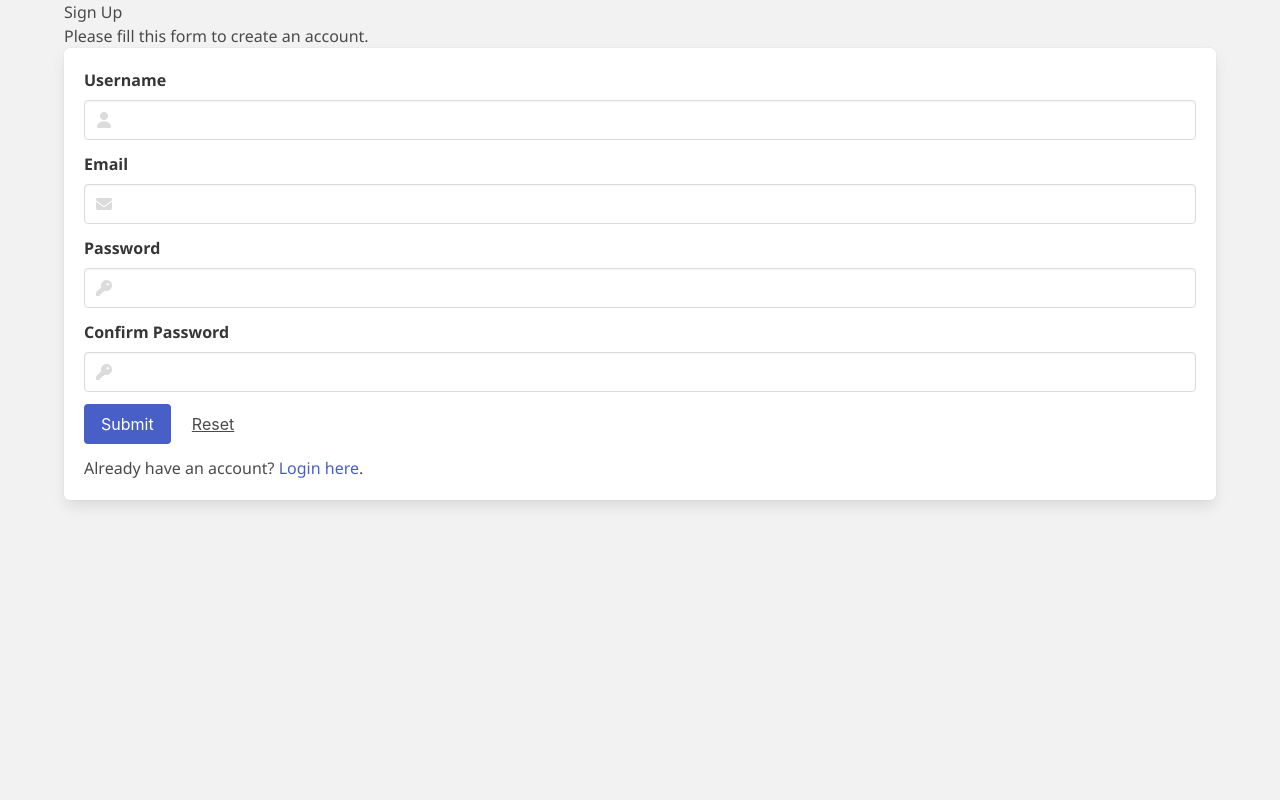
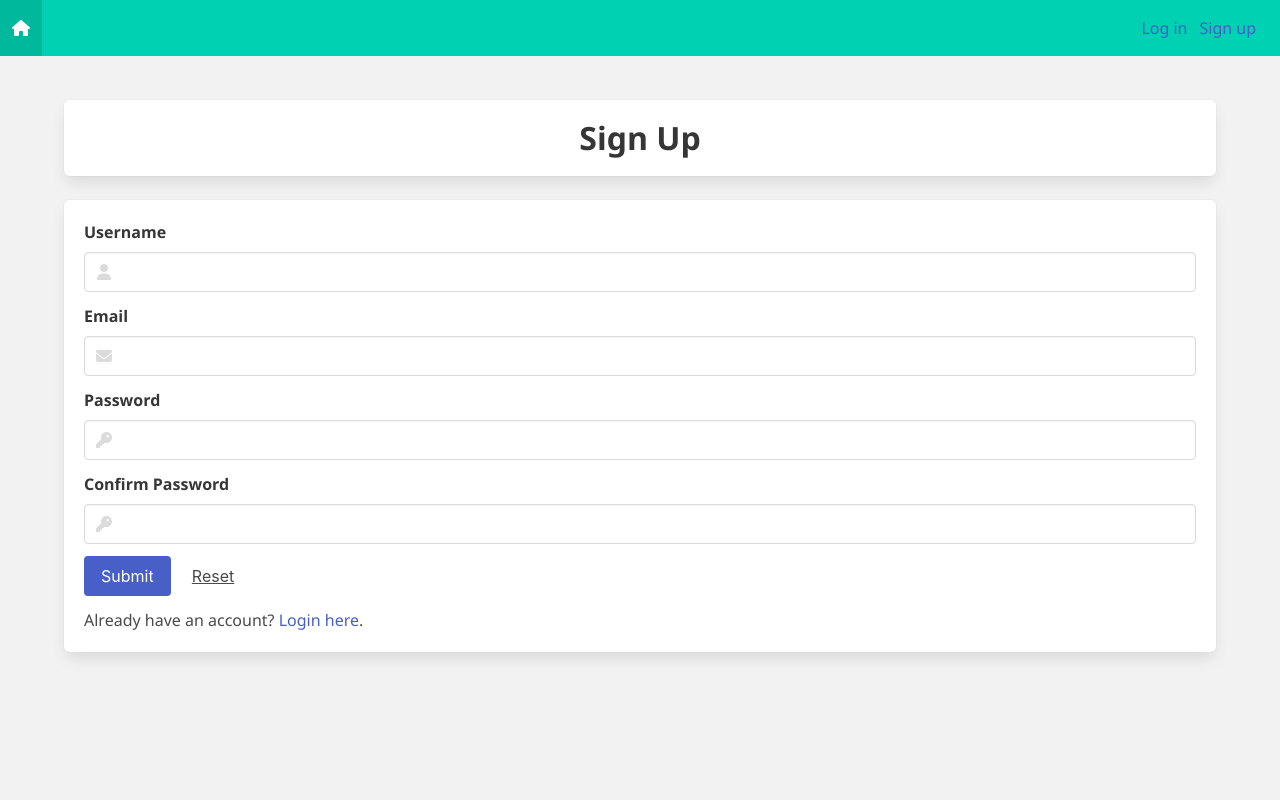
Before and after one commit to Segolene-Alquier/camagru, a PHP site: page /camagru/users/create_user.php in a window 1280 px wide. Run offline with PHP 8.4, Linux system fonts and the light colour scheme; some libraries are stand-ins or nearby versions.

Commit message:
struggling with form css

```diff
--- a/camagru.css
+++ b/camagru.css
@@ -7,56 +7,31 @@ body{
 	height: 100vh;;
 	margin: 0;
 	padding: 0;
+	/* margin-top: 150px; */
 }
 
 /* HEADER */
 
-.nav-wrap {
-	background-color: #7573EE;
-	height: 8vh;
-	min-height: 80px;
-	width: 100%;
-	display: flex;
-	flex-direction: row;
-	justify-content: space-between;
-}
-.home-link {
-	margin-top: auto;
-	margin-bottom: auto;
-	margin-left: 25px;
-}
-.home-link a {
-	color: white;
-	margin: auto;
-	font-size: 30px;
-}
-.home-link a:hover {
-	color:#fbc02d;
-}
-.log-section{
-	position: absolute;
-	right: 10px;
-	display: flex;
-	flex-direction: row;
-	width: 20vw;
-	min-width: 180px;
-	max-width: 250px;
-	height: 8vh;
-	min-height: 80px;
-	justify-content: space-evenly;
-	align-items: center;
-	margin-top: auto;
-	margin-bottom: auto;
-}
-.log-section a {
-	color: white;
-}
-.log-section a:hover {
-	color: #fbc02d;
-}
-/* .wrapper{
+
+.wrapper{
 	display: flex;
 	flex-direction: row;
 	width:100%;
 	height: 100vh;
-} */
+}
+
+/* FORMS */
+
+.card-title {
+	padding: 2rem;
+	margin-top: 100px;
+	font-weight: bold;
+}
+
+.form-title {
+	text-align:center;
+}
+
+.form-wrapper {
+	max-width: 300px;
+}
--- a/index.php
+++ b/index.php
@@ -14,12 +14,9 @@ session_start();
 	<title>Camagru</title>
 </head>
 <body>
-<div id="main">
 	<?php include_once 'navigation.php'; ?>
 	<div class="wrapper">
 		coucou
 	</div>
-</div>
-
 </body>
 </html>
--- a/navigation.php
+++ b/navigation.php
@@ -1,6 +1,6 @@
 <nav class="navbar is-fixed-top is-primary" role="navigation" aria-label="main navigation">
 	<div class="navbar-brand">
-		<a href="/index.php" class="navbar-item"><i class="fas fa-home"></i></a>
+		<a href="../index.php" class="navbar-item"><i class="fas fa-home"></i></a>
 		<a role="button" class="navbar-burger" aria-label="menu" aria-expanded="false" onclick="document.querySelector('.navbar-menu').classList.toggle('is-active');">
 			<span aria-hidden="true"></span>
 			<span aria-hidden="true"></span>
@@ -15,27 +15,13 @@
 			<?php
 			// echo $_SESSION['username'];
 			if(isset($_SESSION['username']) === true){
-				// Say "Welcome"
 				echo '<div class="navbar-item"><a href="/users/myaccount.php"><i class="fas fa-user"></i></a></div>';
 				echo '<div class="navbar-item"><a href="/camagru/users/logout.php">Log out</a></div>';
 			 } else {
 				echo '<div class="navbar-item"><a href="/camagru/users/login.php">Log in</a>';
 				echo '<div class="navbar-item"><a href="/camagru/users/create_user.php">Sign up</a></div>';
 			 }
-
-
-			// if (!$_SESSION['username'])
-			// {
-			// 	echo '<div class="log-elem"><a href="/users/login.php">Log in</a>';
-			// 	echo '<div class="log-elem"><a href="/users/create_user.php">Sign up</a></div>';
-			// }
-			// else
-			// {
-			// 	echo '<div class="log-elem"><a href="/users/myaccount.php"><i class="fas fa-user"></i></a></div>';
-			// 	echo '<div class="log-elem"><a href="/camagru/users/logout.php">Log out</a></div>';
-			// }
 		?>
 		</div>
-
 	</div>
 </nav>
--- a/users/create_user.php
+++ b/users/create_user.php
@@ -16,17 +16,20 @@ if ($_SERVER["REQUEST_METHOD"] == "POST")
     <meta charset="UTF-8">
     <meta name="viewport" content="width=device-width, initial-scale=1">
     <title>Sign Up</title>
+    <link rel="stylesheet" type="text/css" href="../camagru.css">
     <link rel="stylesheet" href="https://cdnjs.cloudflare.com/ajax/libs/bulma/0.6.2/css/bulma.min.css">
-    <link rel="stylesheet" href="../camagru.css">
     <script src="https://kit.fontawesome.com/82e513fc69.js"></script>
-
 </head>
 <body>
-    <div class="container">
-        <h2>Sign Up</h2>
-        <p>Please fill this form to create an account.</p>
-        <div class="box container">
-            <form action="<?php echo htmlspecialchars($_SERVER["PHP_SELF"]); ?>" method="post" >
+    <?php include_once '../navigation.php'; ?>
+    <div class="wrapper ">
+        <div class="container is-small">
+            <div class="">
+                <div class="box card-title ">
+                    <h2 class="form-title title">Sign Up</h2>
+                </div>
+                <div class=" box container">
+                    <form action="<?php echo htmlspecialchars($_SERVER["PHP_SELF"]); ?>" method="post" class="control">
                         <div class="field <?php echo (!empty($user->username_err)) ? 'has-error' : ''; ?>">
                             <label class="label">Username</label>
                             <div class="control has-icons-left has-icons-right">
@@ -84,5 +87,9 @@ if ($_SERVER["REQUEST_METHOD"] == "POST")
                     </form>
                 </div>
             </div>
+
+        </div>
+
+   	</div>
 </body>
 </html>
```
Lines whose indentation alone changed are shown as unchanged.
